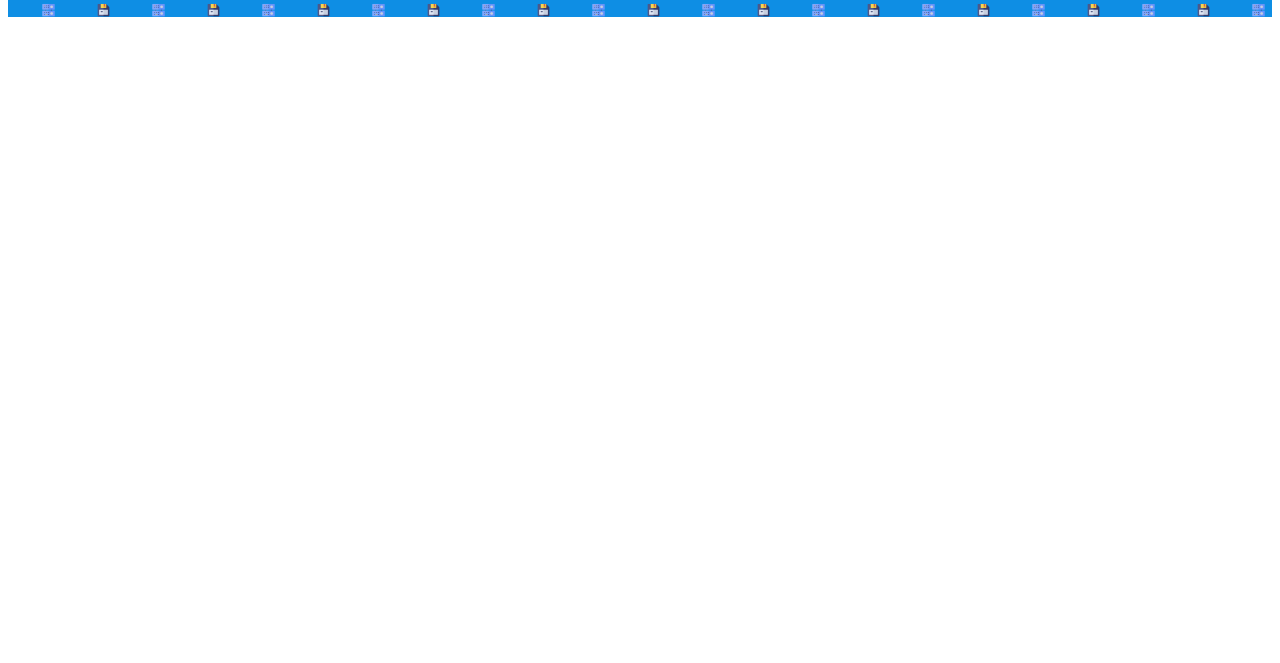
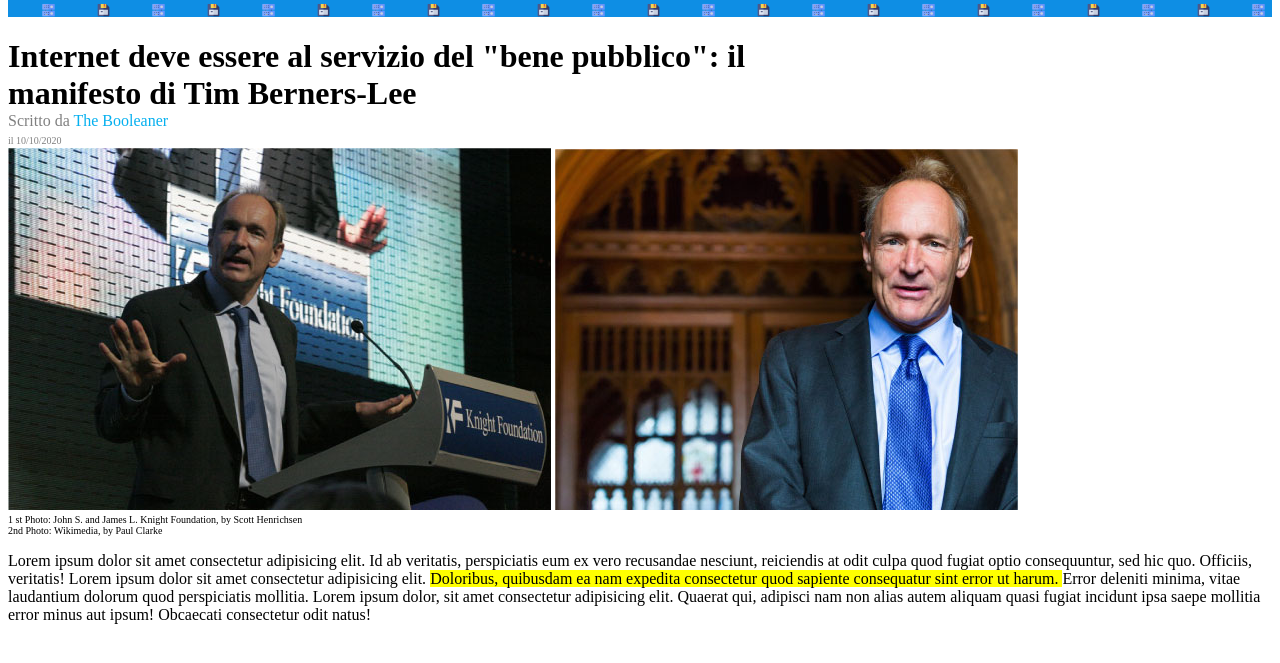
Before and after one commit to lexbert17/html-css-booleaner, a plain HTML site: page index.html in a window 1280 px wide. Shown: the part 101-764 px from the top of the page. Drawn offline with Linux system fonts and the light colour scheme.

Commit message:
add: creazione main con foto e descrizione

```diff
--- a/css/style.css
+++ b/css/style.css
@@ -3,6 +3,7 @@
     background-image: url(../img/pattern.png);
     background-size: contain;
     background-color: rgb(14, 142, 228)
+
 
 }
 
@@ -11,12 +12,25 @@
     background-repeat: no-repeat;
     padding-top: 50px;
     size: 70px;
+}
 
+h1{
+    margin-bottom: 0;
+}
 
+.scritta-grigia{
+    color: gray;
+}
 
+#scritta-blu{
+    color: rgb(5, 176, 239);
+}
 
+.piccolo{
+    font-size: 10px;
+    margin-top: 0;
+}
 
-
-
-
+.giallo{
+    background-color: yellow;
 }
--- a/index.html
+++ b/index.html
@@ -15,5 +15,37 @@
         </div>
     </header>
 
+    <main>
+        <h1>Internet deve essere al servizio del "bene pubblico": il <br> manifesto di Tim Berners-Lee</h1>
+        <span class="scritta-grigia grande">Scritto da </span>
+        <span id="scritta-blu">The Booleaner</span>
+        <br>
+        <span class="scritta-grigia piccolo"> il 10/10/2020</span>
+
+        <!-- foto di Tim -->
+        <section>
+            <img src="img/tim-1.jpg" alt="tim-1">
+            <img src="img/tim-2.jpg" alt="tim-2">
+        </section>
+
+        <!-- fonte foto -->
+        <p class="piccolo">1 st Photo: John S. and James L. Knight Foundation, by Scott Henrichsen <br>
+        2nd Photo: Wikimedia, by Paul Clarke</p>
+
+        <!-- descrizione -->
+        <p class="paragrafo"> Lorem ipsum dolor sit amet consectetur adipisicing elit. Id ab veritatis, perspiciatis eum ex vero recusandae nesciunt, reiciendis at odit culpa quod fugiat optio consequuntur, sed hic quo. Officiis, veritatis!
+            Lorem ipsum dolor sit amet consectetur adipisicing elit.
+            <span class="giallo"> Doloribus, quibusdam ea nam expedita consectetur quod sapiente consequatur sint error ut harum.
+            </span>
+            Error deleniti minima, vitae laudantium dolorum quod perspiciatis mollitia. Lorem ipsum dolor, sit amet consectetur adipisicing elit. Quaerat qui, adipisci nam non alias autem aliquam quasi fugiat incidunt ipsa saepe mollitia error minus aut ipsum! Obcaecati consectetur odit natus!
+        </p>
+
+
+
+
+
+
+    </main>
+
 </body>
 </html>
```
